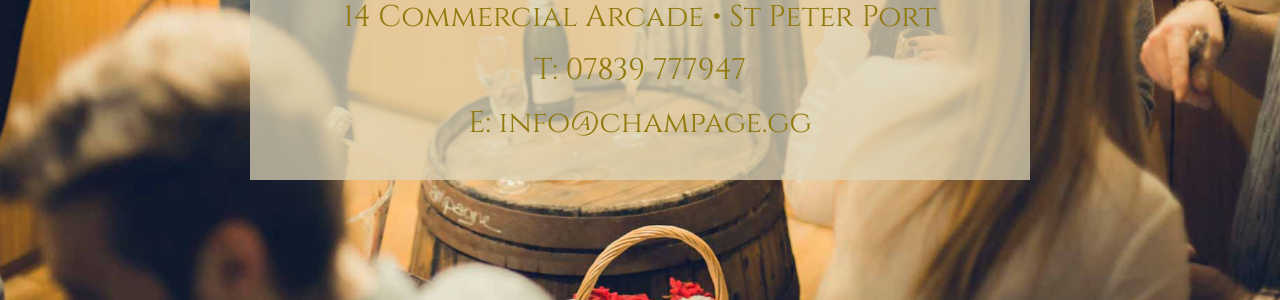
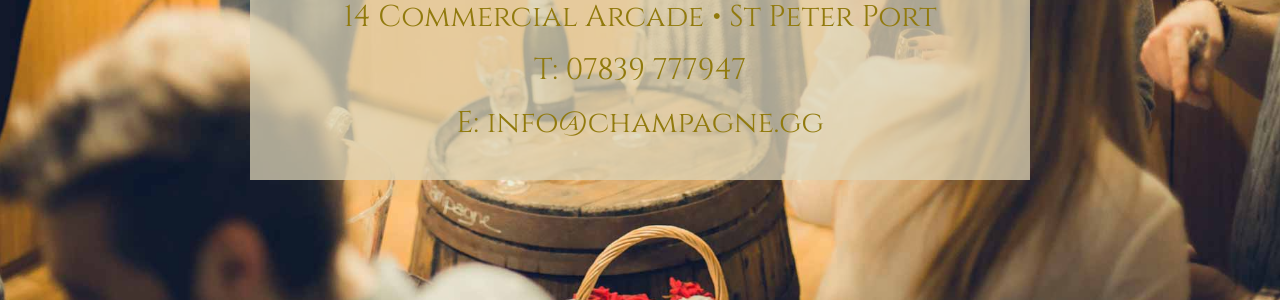
Before and after one commit to lmdc/lmdc.github.io, a Jekyll site: the page built from index.html, in a window 1280 px wide. Shown: the part 569-869 px from the top of the page. Built offline with Jekyll 4.4.1, drawn with Linux system fonts in a browser that asks for light colours.

Commit message:
Fixed typo
Added CNAME for custom domain.

```diff
--- /dev/null
+++ b/CNAME
@@ -0,0 +1 @@
+champagne.gg
--- a/index.html
+++ b/index.html
@@ -12,7 +12,7 @@
           <div class="contact-details">
             <h2>14 Commercial Arcade &bullet; St Peter Port</h2>
             <h2>T: 07839 777947</h2>
-            <h2>E: <a href="mailto:info@champage.gg">info@champage.gg</a></h2>
+            <h2>E: <a href="mailto:info@champagne.gg">info@champagne.gg</a></h2>
           </div>
         </div>
     </div>
```
